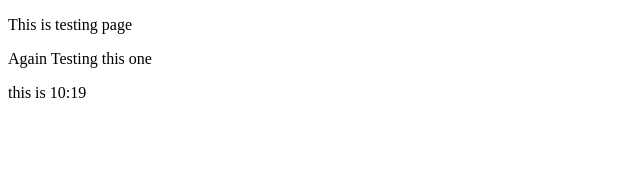
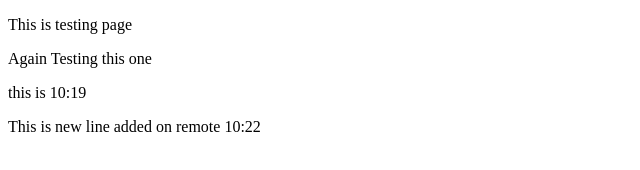
Before and after one commit to VarinderPanesar/apna-demo, a plain HTML site: page index.html in a window 1280 px wide. Shown: the whole page, without its empty margins (0-640 px from the left). Drawn offline with Linux system fonts and the light colour scheme.

Commit message:
Update index.html
minon updation on remote

```diff
--- a/index.html
+++ b/index.html
@@ -10,6 +10,7 @@
     <p>This is testing page</p>
     <p>Again Testing this one</p>
     <p>this is 10:19</p>
+    <p>This is new line added on remote 10:22</p>
 
 </body>
 </html>
```
